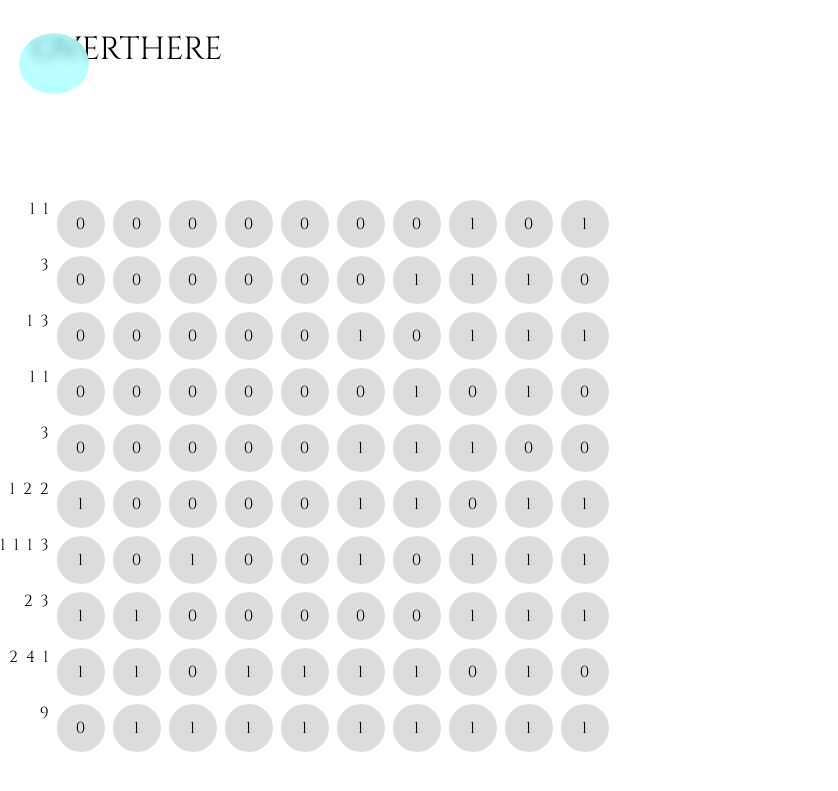
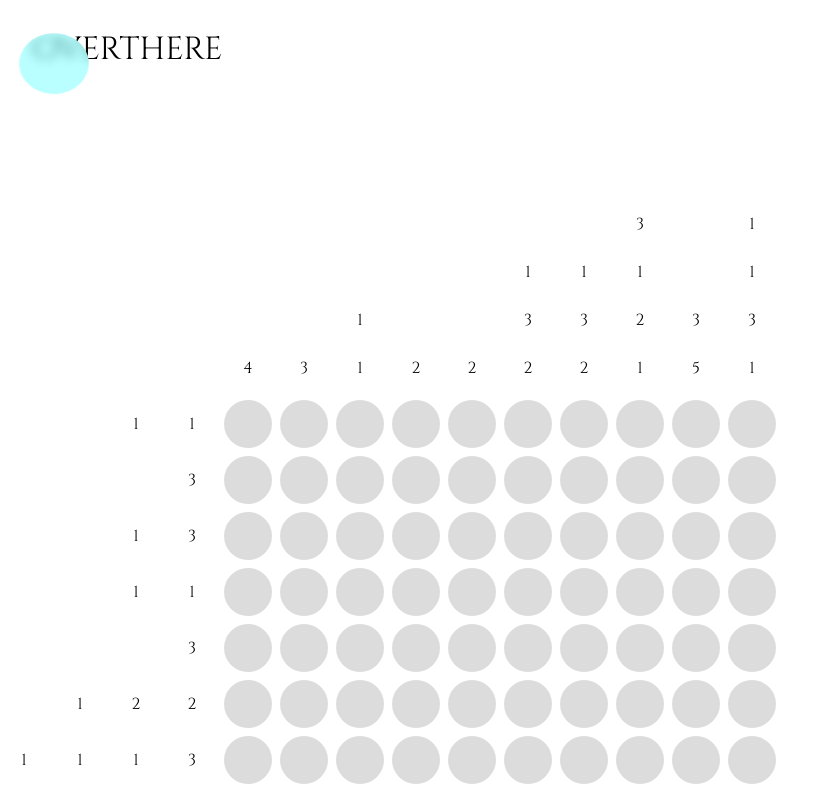
Before and after one commit to E1ri/e1ri.github.io, a Next.js app: page / in a window 1280 px wide. Shown: the top 791 px of the page, without its empty margins (0-838 px from the left). Built offline with nearby package versions, Linux system fonts and the light colour scheme.

Commit message:
game update

```diff
--- a/src/components/Nanogram/Nanogram.tsx
+++ b/src/components/Nanogram/Nanogram.tsx
@@ -1,32 +1,87 @@
 import { clueInfo, nanoGen } from "@/utils/nanogram";
+import classNames from "classnames";
 import { useEffect, useState } from "react";
 import styles from "./styles.module.scss";
 
 export const Nanogram = () => {
-  const [nanoArr, setNanoArr] = useState<number[][] | null>(null);
-  const [clues, setClues] = useState<number[][] | null>(null);
+  const [nanoArr, setNanoArr] = useState<any[][] | null>(null);
+  const [cluesHoriz, setCluesHoriz] = useState<number[][] | null>(null);
+  const [cluesVert, setCluesVert] = useState<number[][] | null>(null);
+  const [isWin, setIsWin] = useState<boolean>(false);
+
   useEffect(() => {
     const arr = nanoGen(10);
+    const { rows, columns } = clueInfo(arr);
     setNanoArr(arr);
-    setClues(clueInfo(arr));
-    console.log(clueInfo(arr));
+    setCluesHoriz(rows);
+    setCluesVert(columns);
   }, []);
+
+  const changeStatusHandler = (indexRow: number, elIndex: number, el: any) => {
+    if (nanoArr === null) {
+      return;
+    }
+    if (el.content === 0 || el.isPressed === true) {
+      return;
+    }
+    const changed = [...nanoArr];
+    changed[indexRow][elIndex].isPressed = true;
+    setNanoArr(changed);
+    gameOverChecker(changed);
+    console.log(changed);
+  };
+
+  const gameOverChecker = (grid: any[][]) => {
+    for (let x of grid) {
+      for (let y of x) {
+        if (y.content === 1 && y.isPressed !== true) {
+          return;
+        }
+      }
+    }
+    setIsWin(true);
+  };
 
   return (
     <div className={styles.nano}>
+      <div className={styles.nano__top_row}>
+        {cluesVert !== null &&
+          cluesVert.map((el, index) => {
+            return (
+              <div className={styles.nano__clue_row} key={index}>
+                {el.map((el, index) => {
+                  return (
+                    <div key={index} className={styles.nano__clue_cell}>
+                      {el}
+                    </div>
+                  );
+                })}
+              </div>
+            );
+          })}
+      </div>
       {nanoArr !== null &&
         nanoArr.map((el, indexRow) => {
           return (
             <div className={styles.nano__row} key={indexRow}>
-              {clues !== null &&
-                clues[indexRow].map((el, index) => {
-                  return <div key={index}>{el}</div>;
+              {cluesHoriz !== null &&
+                cluesHoriz[indexRow].map((el, index) => {
+                  return (
+                    <div className={styles.nano__clue_cell} key={index}>
+                      {el}
+                    </div>
+                  );
                 })}
               {el.map((cell, index) => {
                 return (
-                  <div className={styles.nano__cell} key={index}>
-                    {cell}
-                  </div>
+                  <div
+                    className={classNames({
+                      [styles.nano__cell]: true,
+                      [styles.nano__cell_correct]: cell.isPressed,
+                    })}
+                    onClick={() => changeStatusHandler(indexRow, index, cell)}
+                    key={index}
+                  />
                 );
               })}
             </div>
--- a/src/components/Nanogram/styles.module.scss
+++ b/src/components/Nanogram/styles.module.scss
@@ -4,6 +4,25 @@
   flex-direction: column;
   align-items: flex-end;
   row-gap: 0.5em;
+  &__top_row {
+    display: flex;
+    align-items: flex-end;
+    column-gap: 0.5em;
+  }
+  &__clue_row {
+    display: flex;
+    align-content: center;
+    flex-direction: column;
+    column-gap: 0.5em;
+  }
+
+  &__clue_cell {
+    display: flex;
+    align-items: center;
+    justify-content: center;
+    width: 3em;
+    height: 3em;
+  }
 
   &__row {
     display: flex;
@@ -19,5 +38,9 @@
     height: 3em;
     cursor: pointer;
     background-color: rgba(128, 128, 128, 0.276);
+    transition: background-color 0.2s ease;
+    &_correct {
+      background-color: greenyellow;
+    }
   }
 }
--- a/src/utils/nanogram.ts
+++ b/src/utils/nanogram.ts
@@ -1,13 +1,19 @@
 export const nanoGen = (size: number): number[][] => {
-  const rows: number[][] = [];
-  const columns: number[][] = [];
+  const rows: any[][] = [];
+  const columns: any[][] = [];
 
   for (let i = 0; i < size; i++) {
     const row = [];
     const column = [];
     for (let j = 0; j < Math.floor(size / 2); j++) {
-      const randomRow = Math.round(Math.random());
-      const randomColumn = Math.round(Math.random());
+      const randomRow = {
+        content: Math.round(Math.random()),
+        isPressed: false,
+      };
+      const randomColumn = {
+        content: Math.round(Math.random()),
+        isPressed: false,
+      };
       row.push(randomRow);
       column.push(randomColumn);
     }
@@ -15,25 +21,31 @@ export const nanoGen = (size: number): number[][] => {
     columns.push(column);
   }
 
-  const grid: number[][] = [];
+  const grid: any[][] = [];
 
   for (let i = 0; i < size; i++) {
-    const row = new Array(size).fill(0);
+    const row = new Array(size).fill({ content: 0, isPressed: false });
     grid.push(row);
   }
 
   for (let i = 0; i < size; i++) {
     for (let j = 0; j < rows[i].length; j++) {
       const index = size - j - 1;
-      if (rows[i][j] === 1) {
-        grid[i][index] = 1;
+      if (rows[i][j].content === 1) {
+        grid[i][index] = {
+          content: 1,
+          isPressed: false,
+        };
       }
     }
 
     for (let j = 0; j < columns[i].length; j++) {
       const index = size - j - 1;
-      if (columns[i][j] === 1) {
-        grid[index][i] = 1;
+      if (columns[i][j].content === 1) {
+        grid[index][i] = {
+          content: 1,
+          isPressed: false,
+        };
       }
     }
   }
@@ -41,15 +53,18 @@ export const nanoGen = (size: number): number[][] => {
   return grid;
 };
 
-export const clueInfo = (grid: number[][]): any[][] => {
+export const clueInfo = (grid: any[][]): any => {
   const rows: any[][] = [];
-  const columns = [];
+  const columns: any[][] = [];
+  let currentIndex = 0;
 
   for (let x of grid) {
     let repeatCount = 0;
+    let repeatCountHoriz = 0;
+    const column: any[] = [];
     const row: any[] = [];
     for (let y of x) {
-      if (y === 1) {
+      if (y.content === 1) {
         repeatCount++;
       } else {
         if (repeatCount > 0) {
@@ -58,12 +73,31 @@ export const clueInfo = (grid: number[][]): any[][] => {
         repeatCount = 0;
       }
     }
+
+    for (let num = 0; num <= grid.length - 1; num++) {
+      const el = grid[num][currentIndex];
+      if (el.content === 1) {
+        repeatCountHoriz++;
+      } else {
+        if (repeatCountHoriz > 0) {
+          column.push(repeatCountHoriz);
+        }
+        repeatCountHoriz = 0;
+      }
+    }
+
     if (repeatCount > 0) {
       row.push(repeatCount);
     }
+    if (repeatCountHoriz > 0) {
+      column.push(repeatCountHoriz);
+    }
+    repeatCountHoriz = 0;
     repeatCount = 0;
     rows.push(row);
+    columns.push(column);
+    currentIndex++;
   }
 
-  return rows;
+  return { rows, columns };
 };
```
